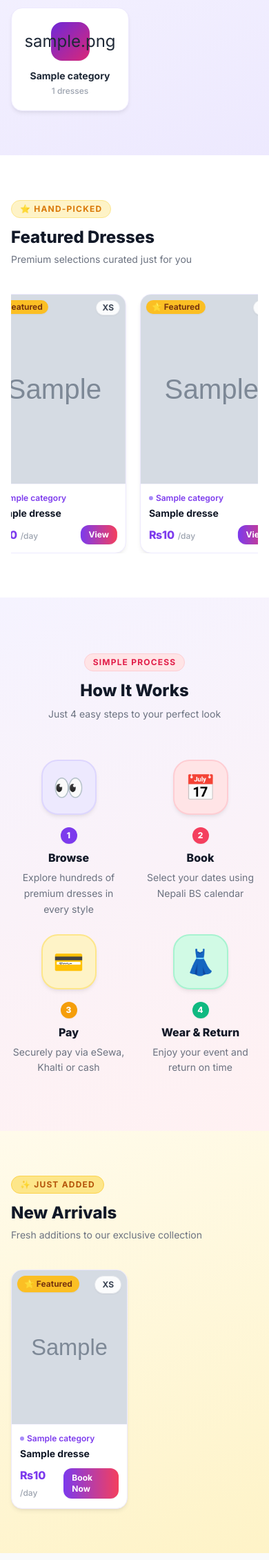
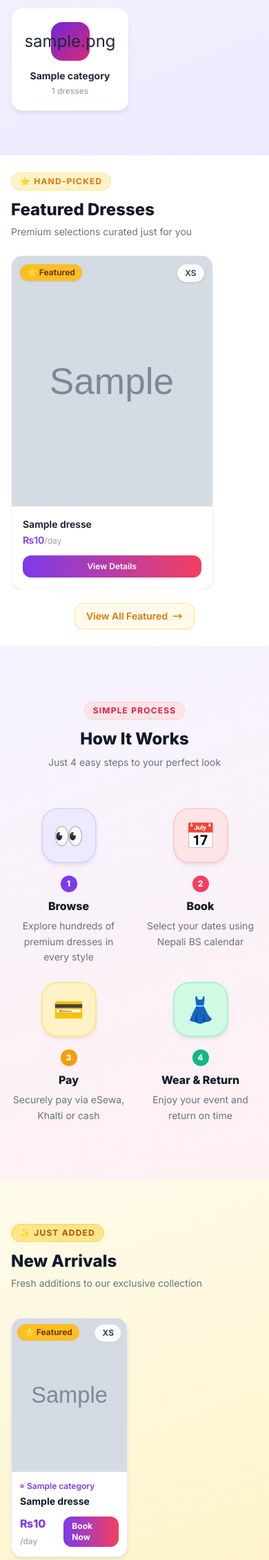
Before and after one commit to marriagestationpvtltd-lang/dressrental, a Laravel app: page / in a window 390 px wide. Shown: the part 1125-3386 px from the top of the page at 69% size. Run offline with Laravel 12, Linux system fonts and the light colour scheme; tables that the repository leaves empty hold one stand-in row (values such as "Sample post"); grey boxes marked "Sample" are stand-in pictures; some libraries are stand-ins or nearby versions.

Commit message:
feat: redesign Featured Dresses as paged slider with clean visual-first cards
- featured-slider-card.blade.php: 4:5 image ratio, removed category label,
  semibold name, muted price, 'View Details' CTA, draggable=false, select-none,
  max-h-[80vh], link always to dresses.show
- home.blade.php: replace infinite-marquee CSS/JS with paged slider
  (fs-wrapper / fs-viewport / fs-track / fs-card), clamp(240px,75vw,320px)
  card width, py-6 md:py-8 section padding, mb-6 header margin, navigation
  dots, mobile 'View All' link, Alpine.js featuredSlider() rewritten with
  snapTo/goTo/next/prev, autoplay (4s), pause-on-hover, pointer drag+swipe,
  ResizeObserver for responsive recalc, AUTOPLAY_INTERVAL_MS constant

Agent-Logs-Url: https://github.com/marriagestationpvtltd-lang/dressrental/sessions/e0f499fc-a96c-4940-8d43-a69d8210db64

Co-authored-by: marriagestationpvtltd-lang <254104945+marriagestationpvtltd-lang@users.noreply.github.com>

```diff
--- a/resources/views/components/featured-slider-card.blade.php
+++ b/resources/views/components/featured-slider-card.blade.php
@@ -1,34 +1,34 @@
-<a href="{{ $dress->category ? route('categories.show', $dress->category->slug) : route('dresses.show', $dress) }}"
-   class="featured-slider-item group block bg-white rounded-2xl overflow-hidden shadow-card border border-violet-100 hover:border-primary-300 hover:shadow-card-hover transition-all"
+<a href="{{ route('dresses.show', $dress) }}"
+   class="fs-card group block bg-white rounded-2xl overflow-hidden shadow-card border border-gray-100 hover:shadow-card-hover transition-shadow duration-300 select-none"
    @if(!empty($ariaHidden)) aria-hidden="true" tabindex="-1" @endif>
-    <div class="relative overflow-hidden aspect-[3/4] bg-gradient-to-br from-violet-50 to-pink-50">
+    {{-- Image: 4:5 aspect ratio, ~67% of card height --}}
+    <div class="relative overflow-hidden bg-gradient-to-br from-violet-50 to-pink-50" style="aspect-ratio:4/5">
         @if($dress->primaryImage())
             <img src="{{ $dress->primaryImage()->url }}"
                  alt="{{ $dress->name }}"
-                 class="w-full h-full object-cover group-hover:scale-110 transition-transform duration-300 ease-in-out"
-                 loading="lazy">
+                 class="w-full h-full object-cover group-hover:scale-105 transition-transform duration-500 ease-out"
+                 loading="lazy"
+                 draggable="false">
         @else
-            <div class="w-full h-full flex items-center justify-center bg-gradient-to-br from-violet-100 to-pink-100">
-                <svg class="w-10 h-10 text-violet-300" fill="none" viewBox="0 0 24 24" stroke="currentColor"><path stroke-linecap="round" stroke-linejoin="round" stroke-width="1" d="M12 3l9 7-9 7-9-7 9-7z"/></svg>
+            <div class="w-full h-full flex items-center justify-center">
+                <svg class="w-12 h-12 text-violet-200" fill="none" viewBox="0 0 24 24" stroke="currentColor">
+                    <path stroke-linecap="round" stroke-linejoin="round" stroke-width="1.5" d="M4 16l4.586-4.586a2 2 0 012.828 0L16 16m-2-2l1.586-1.586a2 2 0 012.828 0L20 14m-6-6h.01M6 20h12a2 2 0 002-2V6a2 2 0 00-2-2H6a2 2 0 00-2 2v12a2 2 0 002 2z"/>
+                </svg>
             </div>
         @endif
         @if($dress->is_featured)
-            <div class="absolute top-2 left-2 bg-amber-400 text-amber-900 text-xs font-bold px-2 py-0.5 rounded-full shadow-sm flex items-center gap-1">⭐ Featured</div>
+            <div class="absolute top-3 left-3 bg-amber-400 text-amber-900 text-xs font-bold px-2.5 py-1 rounded-full shadow flex items-center gap-1">⭐ Featured</div>
         @endif
-        <div class="absolute top-2 right-2 bg-white/90 backdrop-blur-sm text-gray-700 text-xs font-bold px-2 py-0.5 rounded-full shadow-sm border border-gray-200">{{ $dress->size }}</div>
+        @if($dress->size)
+            <div class="absolute top-3 right-3 bg-white/90 backdrop-blur-sm text-gray-700 text-xs font-semibold px-2.5 py-1 rounded-full shadow border border-gray-100">{{ $dress->size }}</div>
+        @endif
     </div>
-    <div class="p-3 border-t border-violet-50">
-        <div class="text-xs text-primary-600 font-semibold mb-1 flex items-center gap-1 truncate">
-            <span class="w-1.5 h-1.5 bg-primary-400 rounded-full flex-shrink-0 inline-block"></span>
-            {{ $dress->category?->name ?? '' }}
-        </div>
-        <h3 class="font-bold text-gray-900 text-sm line-clamp-1 mb-2 leading-snug">{{ $dress->name }}</h3>
-        <div class="flex items-center justify-between">
-            <div>
-                <span class="text-primary-600 font-extrabold text-base">₨{{ number_format($dress->price_per_day) }}</span>
-                <span class="text-xs text-gray-400 font-medium">/day</span>
-            </div>
-            <span class="bg-gradient-to-r from-primary-600 to-rose-500 text-white text-xs font-bold px-3 py-1.5 rounded-xl shadow-sm">View</span>
-        </div>
+    {{-- Card info: name, price, CTA --}}
+    <div class="p-4">
+        <h3 class="font-semibold text-gray-900 text-sm truncate leading-snug mb-1">{{ $dress->name }}</h3>
+        <p class="text-xs text-gray-400 mb-3">
+            <span class="font-semibold text-primary-600 text-sm">₨{{ number_format($dress->price_per_day) }}</span>/day
+        </p>
+        <span class="block text-center bg-gradient-to-r from-primary-600 to-rose-500 text-white text-xs font-semibold py-2 rounded-xl shadow-sm group-hover:shadow transition-shadow">View Details</span>
     </div>
 </a>
--- a/resources/views/home.blade.php
+++ b/resources/views/home.blade.php
@@ -4,31 +4,32 @@
 
 @push('styles')
 <style>
-@keyframes featured-scroll {
-    from { transform: translateX(0); }
-    to   { transform: translateX(-50%); }
-}
-.featured-slider {
-    display: flex;
-    width: max-content;
-    animation: featured-scroll 35s linear infinite;
-}
-.featured-slider-item {
-    flex-shrink: 0;
-    width: 13rem; /* w-52 */
-}
-@media (min-width: 768px) {
-    .featured-slider-item {
-        width: 15rem; /* w-60 */
-    }
-}
-.featured-slider-wrapper {
+/* ── Featured Dresses Paged Slider ── */
+.fs-wrapper {
     touch-action: pan-y;
     cursor: grab;
     user-select: none;
+    -webkit-user-select: none;
+    position: relative;
 }
-.featured-slider-wrapper.is-dragging {
-    cursor: grabbing;
+.fs-wrapper.is-dragging { cursor: grabbing; }
+
+.fs-viewport { overflow: hidden; }
+
+.fs-track {
+    display: flex;
+    gap: 1rem;
+    transition: transform 0.45s cubic-bezier(0.25, 0.46, 0.45, 0.94);
+    will-change: transform;
+}
+.fs-track.fs-no-transition { transition: none; }
+
+/* card: ~75 vw on mobile, capped for larger screens */
+.fs-card {
+    flex-shrink: 0;
+    width: clamp(240px, 75vw, 320px);
+    max-height: 80vh;
+    overflow: hidden;
 }
 </style>
 @endpush
@@ -153,9 +154,9 @@
 
 <!-- ═══════════════════ FEATURED DRESSES ═══════════════════ -->
 @if($featuredDresses->count())
-<section class="bg-white py-16">
+<section class="bg-white py-6 md:py-8">
     <div class="max-w-7xl mx-auto px-4">
-        <div class="flex items-end justify-between mb-10">
+        <div class="flex items-end justify-between mb-6">
             <div>
                 <span class="inline-block text-xs font-bold text-amber-600 uppercase tracking-widest bg-amber-100 border border-amber-200 rounded-full px-3 py-1 mb-3">⭐ Hand-Picked</span>
                 <h2 class="text-2xl md:text-3xl font-extrabold text-gray-900">Featured Dresses</h2>
@@ -166,31 +167,46 @@
             </a>
         </div>
 
-        <!-- Single-row infinite auto-scroll slider (drag & swipe enabled) -->
-        <div class="overflow-hidden featured-slider-wrapper"
+        <!-- Paged slider: ~75% card width, next card partially visible -->
+        <div class="fs-wrapper"
              :class="{ 'is-dragging': dragging }"
              x-data="featuredSlider()"
-             @mouseenter="if (!dragging) pauseAnim()"
-             @mouseleave="if (!dragging) resumeAnim()"
+             @mouseenter="pauseAutoplay()"
+             @mouseleave="resumeAutoplay()"
              @pointerdown="startDrag($event)"
              @pointermove="onDrag($event)"
              @pointerup="endDrag($event)"
              @pointercancel="cancelDrag()"
-             @click.capture="if (hasDragged) { $event.preventDefault(); hasDragged = false; }">
-            <div class="featured-slider flex gap-5"
-                 x-ref="slider">
+             @click.capture="if (hasDragged) { $event.preventDefault(); $event.stopPropagation(); hasDragged = false; }">
 
-                {{-- First copy --}}
+            <div class="fs-viewport">
+                <div class="fs-track"
+                     x-ref="track"
+                     :class="{ 'fs-no-transition': dragging }"
+                     :style="`transform: translateX(${trackOffset}px)`">
+                    @foreach($featuredDresses as $dress)
+                        @include('components.featured-slider-card', ['dress' => $dress])
+                    @endforeach
+                </div>
+            </div>
+
+            @if($featuredDresses->count() > 1)
+            <div class="flex justify-center items-center gap-2 mt-5">
                 @foreach($featuredDresses as $dress)
-                    @include('components.featured-slider-card', ['dress' => $dress])
+                <button @click="goTo({{ $loop->index }}); resetAutoplay()"
+                        :class="current === {{ $loop->index }} ? 'bg-primary-600 w-5' : 'bg-gray-300 w-2'"
+                        class="h-2 rounded-full transition-all duration-300"
+                        aria-label="Go to slide {{ $loop->index + 1 }}"></button>
                 @endforeach
+            </div>
+            @endif
+        </div>
 
-                {{-- Duplicate copy for seamless infinite loop --}}
-                @foreach($featuredDresses as $dress)
-                    @include('components.featured-slider-card', ['dress' => $dress, 'ariaHidden' => true])
-                @endforeach
-
-            </div>
+        <div class="mt-5 text-center md:hidden">
+            <a href="{{ route('dresses.featured') }}" class="inline-flex items-center gap-1.5 text-amber-600 font-semibold text-sm hover:text-amber-700 border border-amber-200 bg-amber-50 rounded-xl px-4 py-2 shadow-sm">
+                View All Featured
+                <svg class="w-4 h-4" fill="none" viewBox="0 0 24 24" stroke="currentColor"><path stroke-linecap="round" stroke-linejoin="round" stroke-width="2" d="M17 8l4 4m0 0l-4 4m4-4H3"/></svg>
+            </a>
         </div>
     </div>
 </section>
@@ -289,81 +305,94 @@
 @push('scripts')
 <script>
 function featuredSlider() {
-    const ANIMATION_DURATION_S = 35;
-    const DRAG_THRESHOLD_PX = 5;
+    const GAP_PX = 16;             // matches gap: 1rem in .fs-track
+    const DRAG_THRESHOLD = 50;     // px to register drag as a slide change
+    const AUTOPLAY_INTERVAL_MS = 4000;
 
     return {
+        current: 0,
+        total: 0,
         dragging: false,
         hasDragged: false,
         startX: 0,
-        baseX: 0,
+        trackOffset: 0,
+        baseOffset: 0,
+        autoTimer: null,
 
-        slider() {
-            return this.$refs.slider;
+        init() {
+            this.total = this.$refs.track.children.length;
+            this.snapTo(0);
+            this.startAutoplay();
+            // Recalculate on resize (card width is clamp-based)
+            const ro = new ResizeObserver(() => this.snapTo(this.current));
+            ro.observe(this.$refs.track.parentElement);
         },
 
-        getCurrentX() {
-            const matrix = new DOMMatrix(window.getComputedStyle(this.slider()).transform);
-            return matrix.m41;
+        cardWidth() {
+            const card = this.$refs.track.children[0];
+            return card ? card.offsetWidth : 0;
         },
 
-        pauseAnim() {
-            this.slider().style.animationPlayState = 'paused';
+        snapTo(idx) {
+            this.current = Math.max(0, Math.min(idx, this.total - 1));
+            this.baseOffset = -(this.current * (this.cardWidth() + GAP_PX));
+            this.trackOffset = this.baseOffset;
         },
 
-        resumeAnim(fromX) {
-            const slider = this.slider();
-            if (fromX !== undefined) {
-                const totalWidth = slider.scrollWidth / 2;
-                let normalX = fromX % -totalWidth;
-                if (normalX > 0) normalX -= totalWidth;
-                const progress = Math.abs(normalX) / totalWidth;
-                slider.style.animationDelay = -(progress * ANIMATION_DURATION_S) + 's';
-            }
-            // Clear animation override set during drag, then resume
-            slider.style.animation = '';
-            slider.style.animationPlayState = 'running';
+        goTo(idx) { this.snapTo(idx); },
+
+        next() { this.snapTo(this.current < this.total - 1 ? this.current + 1 : 0); },
+        prev() { this.snapTo(this.current > 0 ? this.current - 1 : this.total - 1); },
+
+        startAutoplay() {
+            this.autoTimer = setInterval(() => this.next(), AUTOPLAY_INTERVAL_MS);
+        },
+        pauseAutoplay() {
+            clearInterval(this.autoTimer);
+            this.autoTimer = null;
+        },
+        resumeAutoplay() {
+            if (!this.autoTimer) this.startAutoplay();
+        },
+        resetAutoplay() {
+            this.pauseAutoplay();
+            this.resumeAutoplay();
         },
 
         startDrag(e) {
+            this.pauseAutoplay();
+            this.dragging = true;
             this.hasDragged = false;
-            this.baseX = this.getCurrentX();
-            this.dragging = true;
             this.startX = e.clientX;
-            this.slider().style.animation = 'none';
-            this.slider().style.transform = `translateX(${this.baseX}px)`;
             this.$el.setPointerCapture(e.pointerId);
         },
 
         onDrag(e) {
             if (!this.dragging) return;
-            const delta = e.clientX - this.startX;
-            if (Math.abs(delta) > DRAG_THRESHOLD_PX) this.hasDragged = true;
-            this.slider().style.transform = `translateX(${this.baseX + delta}px)`;
+            const diff = e.clientX - this.startX;
+            if (Math.abs(diff) > 5) this.hasDragged = true;
+            this.trackOffset = this.baseOffset + diff;
         },
 
         endDrag(e) {
             if (!this.dragging) return;
             this.dragging = false;
-            const currentX = this.baseX + (e.clientX - this.startX);
-            this.slider().style.transform = '';
-            this.resumeAnim(currentX);
-            // Re-apply hover pause if mouse is still over the wrapper (mouse drag only)
-            if (e.pointerType === 'mouse') {
-                const rect = this.$el.getBoundingClientRect();
-                if (e.clientX >= rect.left && e.clientX <= rect.right &&
-                    e.clientY >= rect.top && e.clientY <= rect.bottom) {
-                    this.pauseAnim();
-                }
+            const diff = e.clientX - this.startX;
+            if (this.hasDragged && Math.abs(diff) >= DRAG_THRESHOLD) {
+                if (diff < 0) this.next();
+                else this.prev();
+            } else {
+                this.trackOffset = this.baseOffset; // snap back
             }
+            this.resumeAutoplay();
         },
 
         cancelDrag() {
             if (!this.dragging) return;
             this.dragging = false;
             this.hasDragged = false;
-            this.slider().style.transform = '';
-            this.resumeAnim(this.baseX);
+            this.trackOffset = this.baseOffset;
+            this.resumeAutoplay();
         },
     };
 }
```
